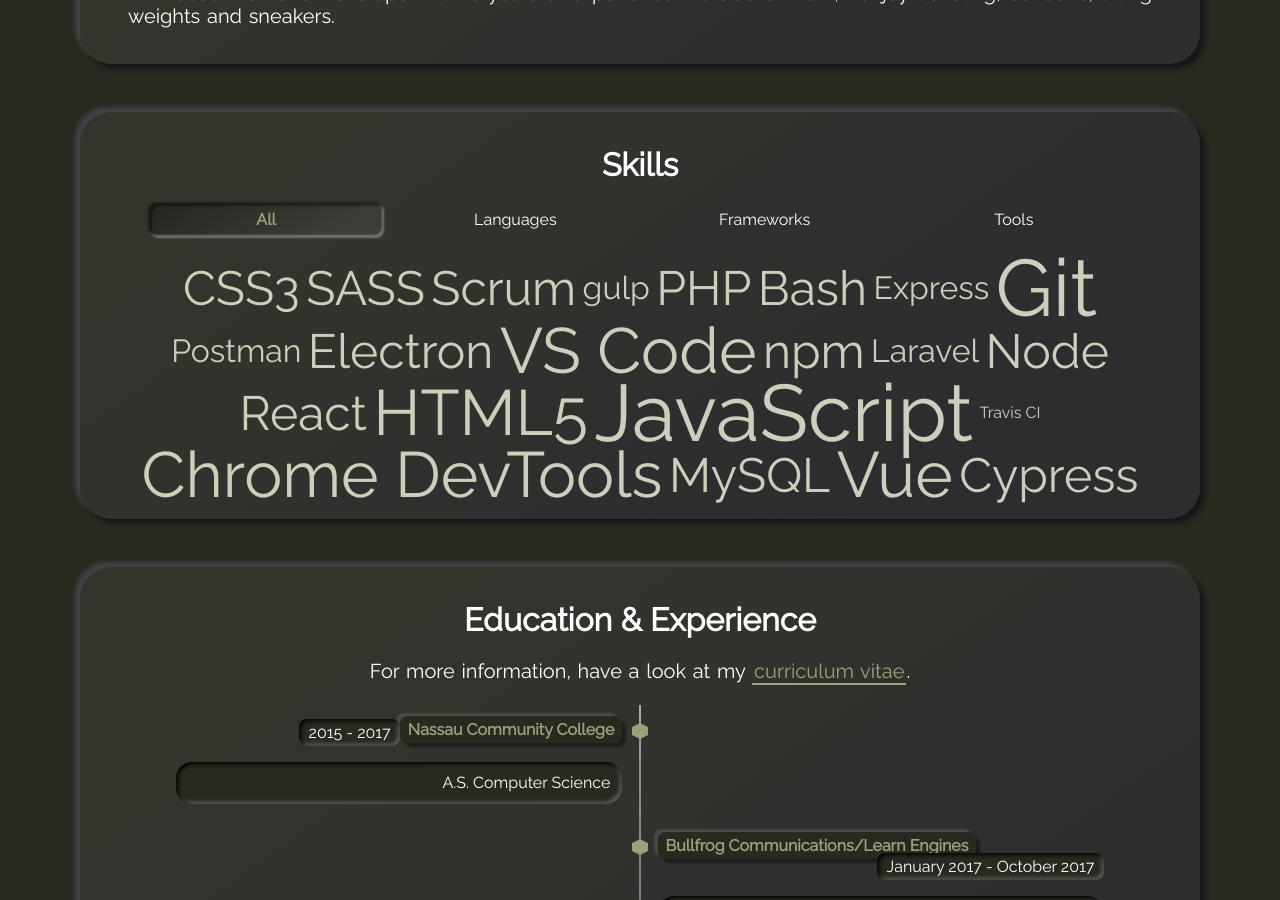
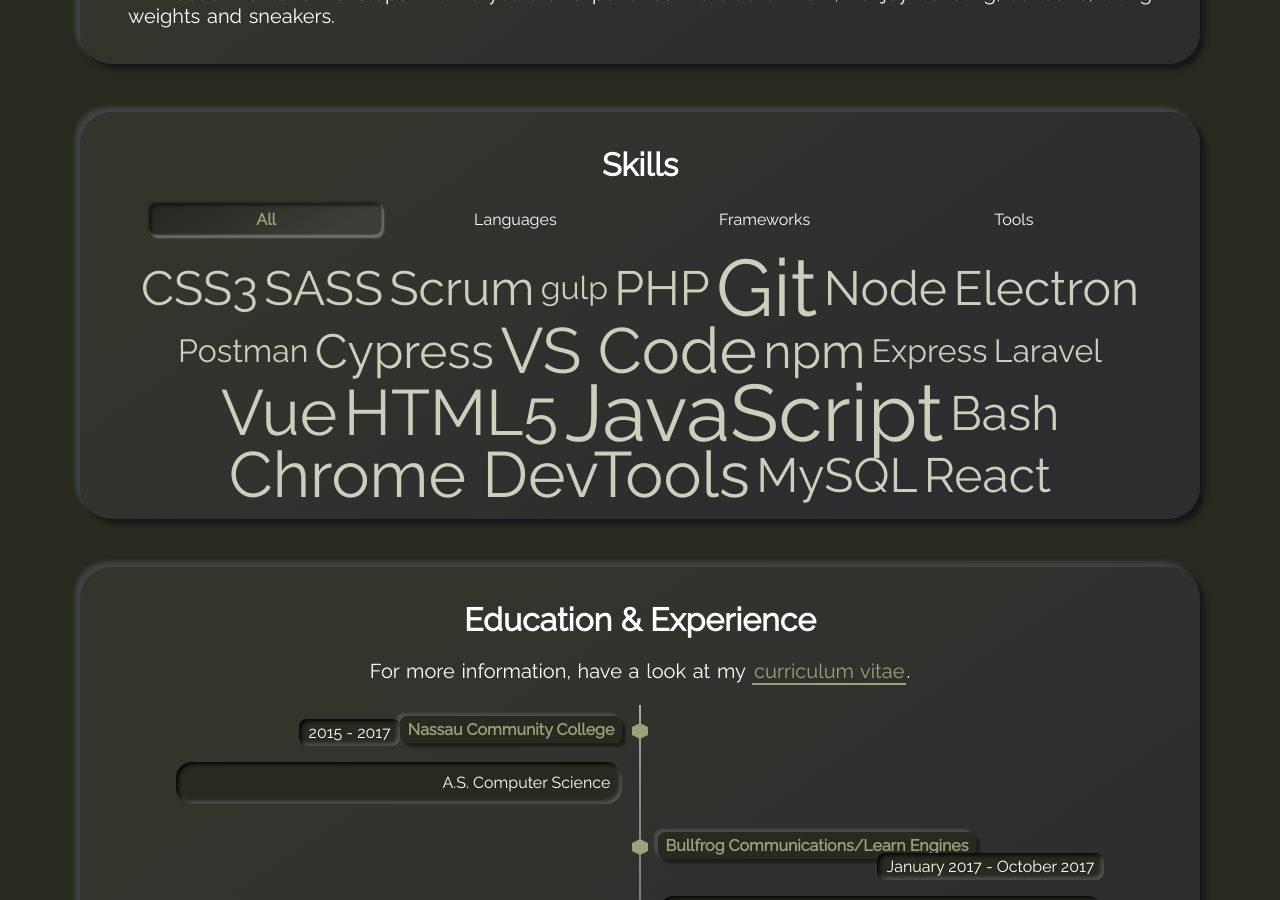
Before and after one commit to basicallysteve/simple-story, a Jekyll site: the page built from index.html, in a window 1280 px wide and 900 px high, scrolled down 1169 px. Built offline with Jekyll 4.4.1, drawn with Linux system fonts in a browser that asks for light colours.

```diff
--- a/_config.yml
+++ b/_config.yml
@@ -8,7 +8,7 @@ remote_theme: longpdo/Neumorphism
 description: Personal website powered by Jekyll
 # baseurl: The subpath of your site
 # > set this to "", if you renamed the repository to <user>.github.io
-baseurl: ""
+baseurl: "/simple-story"
 
 # LANDING PAGE
 # username: This will displayed on the landing page as your name.
--- a/_data/skills-tools.yml
+++ b/_data/skills-tools.yml
@@ -14,10 +14,6 @@
 - name: Scrum
   weight: 3
 
-- name: Travis CI
-  weight: 1
-
-
 - name: Chrome DevTools
   weight: 4
 
--- a/_includes/section-contact.html
+++ b/_includes/section-contact.html
@@ -56,7 +56,7 @@
   </a>
   {% endif %}
 
-  {% if site.twitter_username != null %}
+  <!-- {% if site.twitter_username != null %}
   <a class="social-link twitter" aria-label="My Twitter" target="_blank" rel="noreferrer"
     href="https://twitter.com/{{site.twitter_username}}">
     <div class="social">
@@ -65,5 +65,5 @@
       </svg>
     </div>
   </a>
-  {% endif %}
+  {% endif %} -->
 </div>
```
Also changed, not shown: 1 other file.
